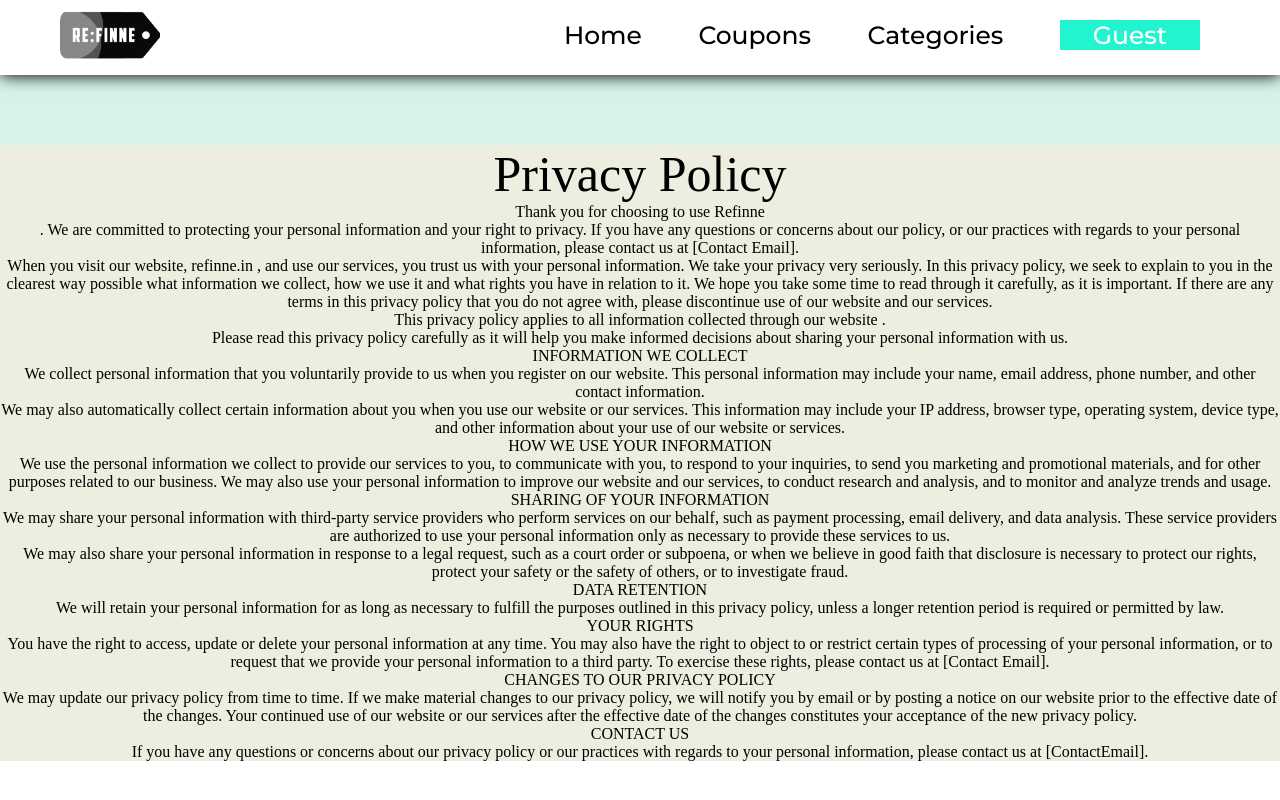
After one commit to aryanndwi123/refinne-django, a Django app: page /privacypolicy in a window 1280 px wide. The commit adds this page. Run offline with Django 3.2, Linux system fonts and the light colour scheme; some libraries are stand-ins or nearby versions; some web fonts are replaced.

Commit message:
cahnges in frontend

```diff
--- a/home/urls.py
+++ b/home/urls.py
@@ -9,6 +9,8 @@ urlpatterns = [
     path('signup', views.handleSignup, name='signup'),
     path('login', views.handleLogin, name='login'),
     path('logout', views.handleLogout, name='logout'),
+    path('privacypolicy', views.privacypolicy, name='privacypolicy'),
+
 
 
 
--- a/home/views.py
+++ b/home/views.py
@@ -77,6 +77,8 @@ def handleLogout(request):
     messages.success(request, "succesfully logout")
     return redirect('/')
 
+def privacypolicy(request):
+    return render(request,'home/privacypolicy.html')
 
 
 def handleSignup(request):
--- a/static/style.css
+++ b/static/style.css
@@ -535,17 +535,24 @@ body{
     width:100%;
     bottom:0px;
     height: 150px;
-    background-color: rgb(56, 56, 56);
-    color: white;
+    background-color: rgb(146, 230, 255);
+    color: rgb(3, 3, 3);
     text-align: center;
 
 
 
+}
+
+.privacypol{
+    display: block;
 }
 .couponlink{
     margin-top: 20px;
 }
 
+.heading-privacypol{
+    font-size: 50px;
+}
 
 .container-product-coupon{
 
@@ -570,6 +577,7 @@ body{
 .container-product-coupon::-webkit-scrollbar {
 
     width: 1px;
+    height: 2px;
     background: #000000;
 
 }
--- a/templates/base.html
+++ b/templates/base.html
@@ -223,7 +223,7 @@
 
      </div>
 
-     <div class="footer">Re:finne © 2021</div>
+     <div class="footer">Re:finne © 2021 <a href="/privacypolicy" class="privacypol">Privacy Policy</a><a href="/aboutus" class="privacypol">About Us</a><a href="/contactus" class="privacypol">Grege Rodrigues +91 9999999999</a></div>
 
 
 
--- /dev/null
+++ b/templates/home/privacypolicy.html
@@ -0,0 +1,46 @@
+{% extends 'c_base.html' %}
+{% block title %}Privacy Policy{% endblock title %}
+{% block search_style %}display:None;{% endblock search_style %}
+{% block body %}
+    <div class="heading-privacypol">Privacy Policy</div>
+    <div class="paragraph-privacypol">Thank you for choosing to use Refinne <br> . We are committed to protecting your personal information and your right to privacy. If you have any questions or concerns about our policy, or our practices with regards to your personal information, please contact us at [Contact Email].<br>
+
+        When you visit our website, refinne.in , and use our services, you trust us with your personal information. We take your privacy very seriously. In this privacy policy, we seek to explain to you in the clearest way possible what information we collect, how we use it and what rights you have in relation to it. We hope you take some time to read through it carefully, as it is important. If there are any terms in this privacy policy that you do not agree with, please discontinue use of our website and our services.<br>
+
+        This privacy policy applies to all information collected through our website .<br>
+
+        Please read this privacy policy carefully as it will help you make informed decisions about sharing your personal information with us.<br>
+
+        INFORMATION WE COLLECT<br>
+
+        We collect personal information that you voluntarily provide to us when you register on our website. This personal information may include your name, email address, phone number, and other contact information.<br>
+
+        We may also automatically collect certain information about you when you use our website or our services. This information may include your IP address, browser type, operating system, device type, and other information about your use of our website or services.<br>
+
+        HOW WE USE YOUR INFORMATION<br>
+
+        We use the personal information we collect to provide our services to you, to communicate with you, to respond to your inquiries, to send you marketing and promotional materials, and for other purposes related to our business. We may also use your personal information to improve our website and our services, to conduct research and analysis, and to monitor and analyze trends and usage.<br>
+
+        SHARING OF YOUR INFORMATION<br>
+
+        We may share your personal information with third-party service providers who perform services on our behalf, such as payment processing, email delivery, and data analysis. These service providers are authorized to use your personal information only as necessary to provide these services to us.<br>
+
+        We may also share your personal information in response to a legal request, such as a court order or subpoena, or when we believe in good faith that disclosure is necessary to protect our rights, protect your safety or the safety of others, or to investigate fraud.<br>
+
+        DATA RETENTION<br>
+
+        We will retain your personal information for as long as necessary to fulfill the purposes outlined in this privacy policy, unless a longer retention period is required or permitted by law.<br>
+
+        YOUR RIGHTS<br>
+
+        You have the right to access, update or delete your personal information at any time. You may also have the right to object to or restrict certain types of processing of your personal information, or to request that we provide your personal information to a third party. To exercise these rights, please contact us at [Contact Email].<br>
+
+        CHANGES TO OUR PRIVACY POLICY<br>
+
+        We may update our privacy policy from time to time. If we make material changes to our privacy policy, we will notify you by email or by posting a notice on our website prior to the effective date of the changes. Your continued use of our website or our services after the effective date of the changes constitutes your acceptance of the new privacy policy.<br>
+
+        CONTACT US<br>
+
+        If you have any questions or concerns about our privacy policy or our practices with regards to your personal information, please contact us at [ContactEmail].</div>
+
+{% endblock body %}
```
